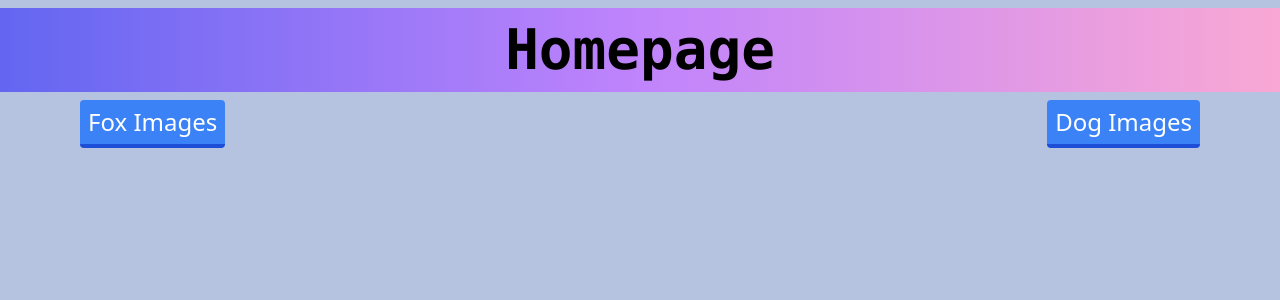
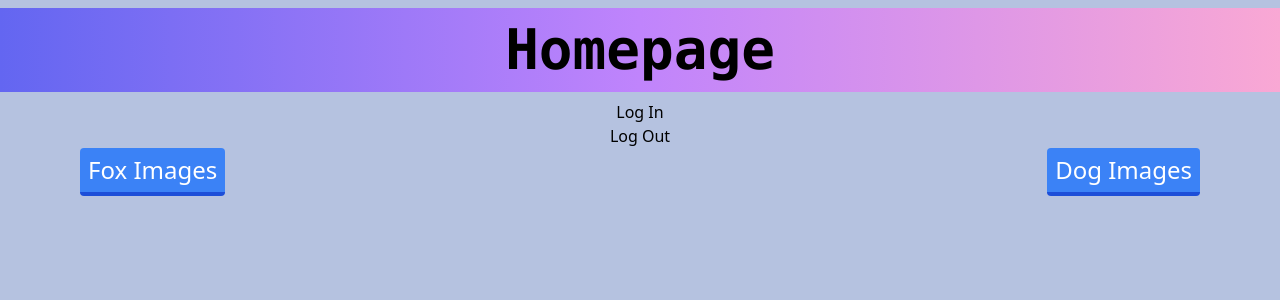
Before and after one commit to harkirats043/Project3, a React (Create React App) app: page / in a window 1280 px wide. Shown: the top 300 px of the page. Built offline with nearby package versions, Linux system fonts and the light colour scheme; no server answers.

Commit message:
Auth0 button added

```diff
--- a/package.json
+++ b/package.json
@@ -3,6 +3,7 @@
   "version": "0.1.0",
   "private": true,
   "dependencies": {
+    "@auth0/auth0-react": "^2.2.1",
     "@testing-library/jest-dom": "^5.17.0",
     "@testing-library/react": "^13.4.0",
     "@testing-library/user-event": "^13.5.0",
--- /dev/null
+++ b/src/components/Auth/AuthProvider.jsx
@@ -0,0 +1,31 @@
+import { Auth0Provider } from "@auth0/auth0-react";
+import { useNavigate } from "react-router";
+
+export default function Auth0ProviderWithNavigation({children}) {
+    const navigate = useNavigate()
+
+    const domain = process.env.REACT_APP_AUTH0_DOMAIN
+    const clientId = process.env.REACT_APP_AUTH0_CLIENT_ID
+    const redirectUri = process.env.REACT_APP_AUTH0_CALLBACK_URI
+
+    if (!(domain && clientId && redirectUri)) {
+        return null
+    }
+
+    const onRedirectCallback = (appState) => {
+        navigate(appState?.returnTo || window.location.pathname)
+    }
+    return (
+        <Auth0Provider
+
+            domain={domain}
+            clientId={clientId}
+            authorizationParams={{
+                redirect_uri: redirectUri
+            }}
+            onRedirectCallback={onRedirectCallback}
+        >
+            {children}
+        </Auth0Provider>
+    )
+}
--- /dev/null
+++ b/src/components/Auth/LoginButton.jsx
@@ -0,0 +1,8 @@
+import { useAuth0 } from "@auth0/auth0-react";
+
+export default function LoginButton(){
+    const{ loginWithRedirect } = useAuth0()
+
+    return (<button onClick={()=>loginWithRedirect()}>Log In</button>)
+
+}
--- /dev/null
+++ b/src/components/Auth/LogoutButton.jsx
@@ -0,0 +1,8 @@
+import { useAuth0 } from "@auth0/auth0-react";
+
+export default function LogoutButton(){
+    const{ logout } = useAuth0()
+
+    return (<button onClick={()=>logout()}>Log Out</button>)
+
+}
--- a/src/components/HomePage.jsx
+++ b/src/components/HomePage.jsx
@@ -1,12 +1,21 @@
 import { Link } from "react-router-dom";
-
+import { useAuth0 } from "@auth0/auth0-react";
+import LoginButton from "./Auth/LoginButton";
+import LogoutButton from "./Auth/LogoutButton";
 
 export default function Homepage() {
+    const {isLoading,isAuthenticated} = useAuth0()
+
     return (
+
         <div className="text-center">
             <Link to="/">
                 <div className="bg-gradient-to-r from-indigo-500 via-purple-400 to-pink-300 w-full h-15 my-2 font-mono font-extrabold text-[56px] max-md ">Homepage</div>
             </Link>
+            <div>
+                <LoginButton /><br></br>
+                <LogoutButton />
+            </div>
             <div className="sm:flex sm:justify-center">
             <Link to="/FoxPictures">
                 <div className="absolute top-25 left-20 max-sm:top-15 max-sm:left-2 text-[24px] bg-blue-500 hover:bg-blue-400 text-white py-1 px-2 border-b-4 border-blue-700 hover:border-blue-500 rounded"> Fox Images</div>
--- a/src/index.js
+++ b/src/index.js
@@ -2,11 +2,16 @@ import React from 'react';
 import ReactDOM from 'react-dom/client';
 import './index.css';
 import App from './App';
-import {BrowserRouter as Router } from "react-router-dom"
+import { BrowserRouter as Router } from "react-router-dom"
+
+import Auth0ProviderWithNavigation from './components/Auth/AuthProvider';
 
 const root = ReactDOM.createRoot(document.getElementById('root'));
 root.render(
-    <Router>
+  <Router>
+    <Auth0ProviderWithNavigation>
       <App />
-    </Router>
+    </Auth0ProviderWithNavigation>
+
+  </Router>
 );
```
Also changed, not shown: 1 other file (tests, documents, lock files or other folders).
